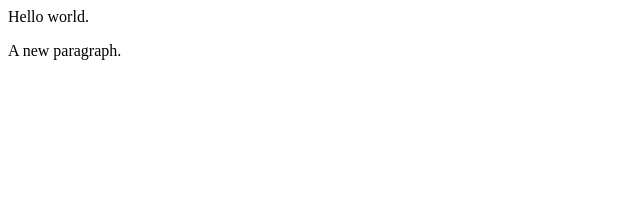
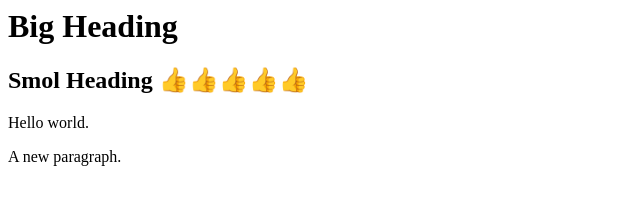
Before and after one commit to cd-example/bug-free-sniffle, a plain HTML site: page index.html in a window 1280 px wide. Shown: the whole page, without its empty margins (0-640 px from the left). Drawn offline with Linux system fonts and the light colour scheme.

Commit message:
👍👍

```diff
--- a/index.html
+++ b/index.html
@@ -1,3 +1,7 @@
+<h1>Big Heading</h1>
+
+<h2>Smol Heading 👍👍👍👍👍</h2>
+
 <p>Hello world.</p>
 
 <p>A new paragraph.</p>
```
